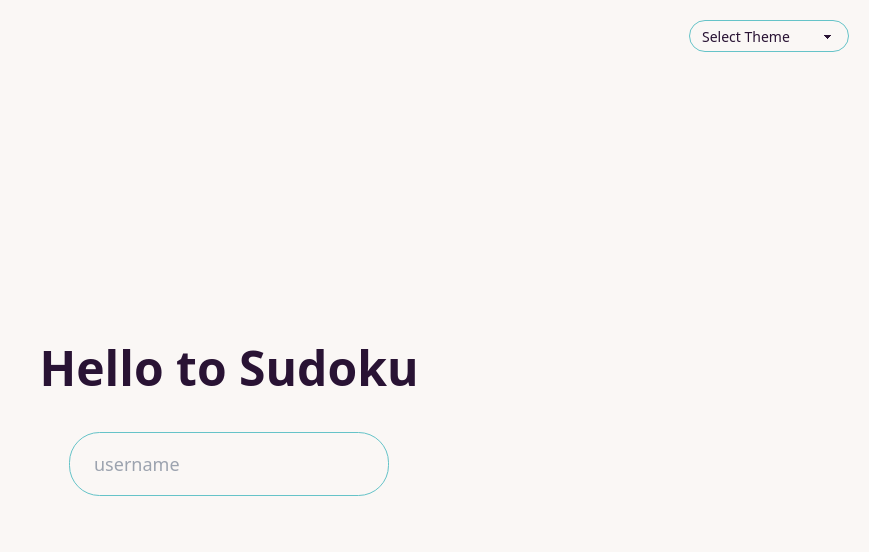
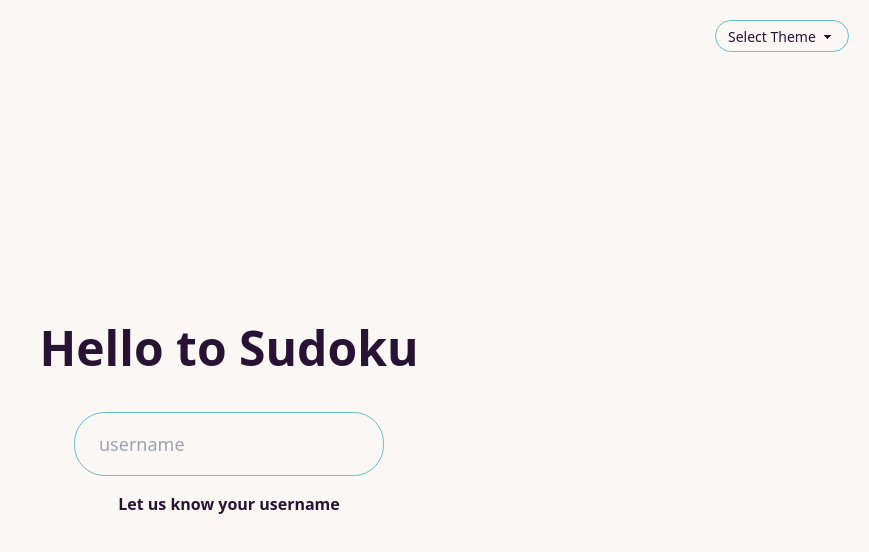
Before and after one commit to emdes515/sudoku-game, a React (Vite) app: page / in a window 1280 px wide. Shown: the top 552 px of the page, without its empty margins (411-1280 px from the left). Built offline with nearby package versions, Linux system fonts and the light colour scheme; what tailwindcss-animated would draw is missing.

Commit message:
feat: dynamic username formating with UsernameContext

```diff
--- a/src/App.tsx
+++ b/src/App.tsx
@@ -2,6 +2,9 @@ import { Route, Routes } from 'react-router-dom'
 import HelloToNewUser from './pages/HelloToNewUser'
 import SelectTheme from './components/SelectTheme'
 import { useThemeContext } from './hooks/contextHooks/useThemeContext'
+import SvaedUsers from './pages/SvaedUsers'
+import { isUserInLocalStoarge } from './utilities/isUserInLocalStoarge'
+import UsernameContextProvider from './contexts/UsernameContext/UsernameContextProvider'
 
 function App() {
 	const { theme } = useThemeContext()
@@ -10,7 +13,18 @@ function App() {
 		<div data-theme={theme}>
 			<SelectTheme />
 			<Routes>
-				<Route path="/" element={<HelloToNewUser />} />
+				<Route
+					path="/"
+					element={
+						isUserInLocalStoarge() ? (
+							<SvaedUsers />
+						) : (
+							<UsernameContextProvider>
+								<HelloToNewUser />
+							</UsernameContextProvider>
+						)
+					}
+				/>
 			</Routes>
 		</div>
 	)
--- a/src/components/InputUsername.tsx
+++ b/src/components/InputUsername.tsx
@@ -1,12 +1,38 @@
-import React from 'react'
+import React, { ChangeEvent } from 'react'
+import { useUsernameContext } from '../hooks/contextHooks/useUsernameContext'
 
 const InputUsername = () => {
+	const {
+		setUsername,
+		validateUsername,
+		setUsernameValidated,
+		usernameVaildated: { state },
+	} = useUsernameContext()
+
+	const changeUsernameHandler = ({
+		target: { value },
+	}: ChangeEvent<HTMLInputElement>) => {
+		const validated = validateUsername(value)
+		setUsernameValidated(validated)
+		if (validated.state) setUsername(value)
+	}
+
 	return (
-		<input
-			type="text"
-			placeholder="username"
-			className="input input-bordered input-primary input-lg w-full max-w-xs"
-		/>
+		<form>
+			<input
+				id="input-username"
+				type="text"
+				placeholder="username"
+				className={`input input-bordered input-lg w-full max-w-xs ${
+					state === 'empty'
+						? 'input-primary'
+						: state
+						? 'input-success'
+						: 'input-error'
+				}`}
+				onChange={changeUsernameHandler}
+			/>
+		</form>
 	)
 }
 
--- a/src/components/SelectTheme.tsx
+++ b/src/components/SelectTheme.tsx
@@ -1,6 +1,6 @@
 import React, { ChangeEvent } from 'react'
 import { posibleThemes } from '../contexts/ThemeContext/themes'
-import { TPosibleThemeState } from '../contexts/ThemeContext/ThemeContext.type'
+import { TPosibleThemeState } from '../contexts/ThemeContext/ThemeContext.types'
 import { useThemeContext } from '../hooks/contextHooks/useThemeContext'
 
 const SelectTheme = () => {
@@ -15,7 +15,7 @@ const SelectTheme = () => {
 	return (
 		<select
 			onChange={setSelcetThemeHandler}
-			className="select select-primary select-sm absolute right-5 top-5 w-full max-w-[10rem]"
+			className="select select-primary select-sm absolute right-5 top-5 max-w-[10rem]"
 		>
 			<option disabled selected>
 				Select Theme
--- a/src/contexts/ThemeContext/ThemeContext.tsx
+++ b/src/contexts/ThemeContext/ThemeContext.tsx
@@ -1,13 +1,13 @@
 import React, { useState } from 'react'
 import {
-	TThemeContextProviderProps,
-	TThemeContext,
+	IThemeContextProviderProps,
+	IThemeContext,
 	TPosibleThemeState,
-} from './ThemeContext.type'
+} from './ThemeContext.types'
 
-export const ThemeContext = React.createContext({} as TThemeContext)
+export const ThemeContext = React.createContext({} as IThemeContext)
 
-const ThemeContextProvider = ({ children }: TThemeContextProviderProps) => {
+const ThemeContextProvider = ({ children }: IThemeContextProviderProps) => {
 	const [theme, setTheme] = useState<TPosibleThemeState>('cupcake')
 
 	return (
--- a/src/contexts/ThemeContext/ThemeContext.type.ts
+++ b/src/contexts/ThemeContext/ThemeContext.types.ts
@@ -2,12 +2,12 @@ import { ReactNode } from 'react'
 import { posibleThemes } from './themes'
 
 //interface for UserGameContextProvider props
-export interface TThemeContextProviderProps {
+export interface IThemeContextProviderProps {
 	children: ReactNode
 }
 
 //interface for UserGameContext
-export interface TThemeContext {
+export interface IThemeContext {
 	theme: string
 	setTheme: React.Dispatch<React.SetStateAction<TPosibleThemeState>>
 }
--- /dev/null
+++ b/src/contexts/UsernameContext/UsernameContext.types.ts
@@ -0,0 +1,20 @@
+import { ReactNode } from 'react'
+
+export interface IUsernameContextProviderProps {
+	children: ReactNode
+}
+
+export interface IUsernameContext {
+	username: string
+	setUsername: React.Dispatch<React.SetStateAction<string>>
+	validateUsername: (usernameToValidate: string) => IValidateUsername
+	usernameVaildated: IValidateUsername
+	setUsernameValidated: React.Dispatch<
+		React.SetStateAction<IValidateUsername>
+	>
+}
+
+export interface IValidateUsername {
+	state: boolean | 'empty'
+	message: string
+}
--- /dev/null
+++ b/src/contexts/UsernameContext/UsernameContextProvider.tsx
@@ -0,0 +1,46 @@
+import React, { useState } from 'react'
+import {
+	IUsernameContext,
+	IUsernameContextProviderProps,
+	IValidateUsername,
+} from './UsernameContext.types'
+
+export const UsernameContext = React.createContext({} as IUsernameContext)
+
+const UsernameContextProvider = ({
+	children,
+}: IUsernameContextProviderProps) => {
+	const [username, setUsername] = useState<string>('')
+	const [usernameVaildated, setUsernameValidated] =
+		useState<IValidateUsername>({
+			state: 'empty',
+			message: 'Let us know your username',
+		})
+
+	const validateUsername = (usernameToValidate: string) => {
+		if (usernameToValidate.length < 3)
+			return {
+				state: false,
+				message: 'Yor username must have at least 3 characters',
+			}
+		if (usernameToValidate.length > 30)
+			return { state: false, message: 'Your username is too long' }
+		return { state: true, message: 'Just click enter to set this username' }
+	}
+
+	return (
+		<UsernameContext.Provider
+			value={{
+				username,
+				setUsername,
+				validateUsername,
+				usernameVaildated,
+				setUsernameValidated,
+			}}
+		>
+			{children}
+		</UsernameContext.Provider>
+	)
+}
+
+export default UsernameContextProvider
--- /dev/null
+++ b/src/hooks/contextHooks/useUsernameContext.tsx
@@ -0,0 +1,4 @@
+import { useContext } from "react";
+import { UsernameContext } from "../../contexts/UsernameContext/UsernameContextProvider";
+
+export const useUsernameContext = () => useContext(UsernameContext)
--- a/src/hooks/useLogin.tsx
+++ b/src/hooks/useLogin.tsx
@@ -1,6 +1,11 @@
-import { useLocalStorage } from "usehooks-ts"
+import { useLocalStorage, useReadLocalStorage } from 'usehooks-ts'
 
 export const useLogin = (userId: number) => {
-    const user = useLocalStorage('mathstar', userId)
-    console.log(user)
+	const [gameObject, setGameObject] = useLocalStorage('sudoku', [])
+
+	const userIndex = gameObject.findIndex((user) => user.id === userId)
+
+	if (userIndex === -1) return
+
+
 }
--- a/src/pages/HelloToNewUser.tsx
+++ b/src/pages/HelloToNewUser.tsx
@@ -1,13 +1,29 @@
 import React from 'react'
 import InputUsername from '../components/InputUsername'
+import { useUsernameContext } from '../hooks/contextHooks/useUsernameContext'
 
 const HelloToNewUser = () => {
+	const {
+		usernameVaildated: { state, message },
+	} = useUsernameContext()
+
 	return (
-		<div className="mx-4 flex h-screen flex-col items-center justify-center">
-			<h1 className="my-10 animate-flip-up text-center text-3xl font-bold sm:text-5xl">
+		<div className="relative mx-4 flex h-screen flex-col items-center justify-center">
+			<h1 className="my-10 text-center text-3xl font-bold sm:text-5xl">
 				Hello to Sudoku
 			</h1>
 			<InputUsername />
+			<span
+				className={`mt-4 text-center font-semibold ${
+					state === 'empty'
+						? ''
+						: state
+						? 'text-green-600'
+						: 'text-red-600'
+				}`}
+			>
+				{message}
+			</span>
 		</div>
 	)
 }
--- /dev/null
+++ b/src/pages/SvaedUsers.tsx
@@ -0,0 +1,11 @@
+import React from 'react'
+
+const SvaedUsers = () => {
+	return (
+		<div>
+			<h1>Saved Users</h1>
+		</div>
+	)
+}
+
+export default SvaedUsers
--- /dev/null
+++ b/src/utilities/isUserInLocalStoarge.ts
@@ -0,0 +1,9 @@
+import { useReadLocalStorage } from 'usehooks-ts'
+import { User } from '../classes/User'
+
+export const isUserInLocalStoarge = () => {
+	const users = (useReadLocalStorage('sudoku') as User[]) ?? false
+	if (!users) return false
+	if (users.length !== 0) return true
+	return false
+}
```
